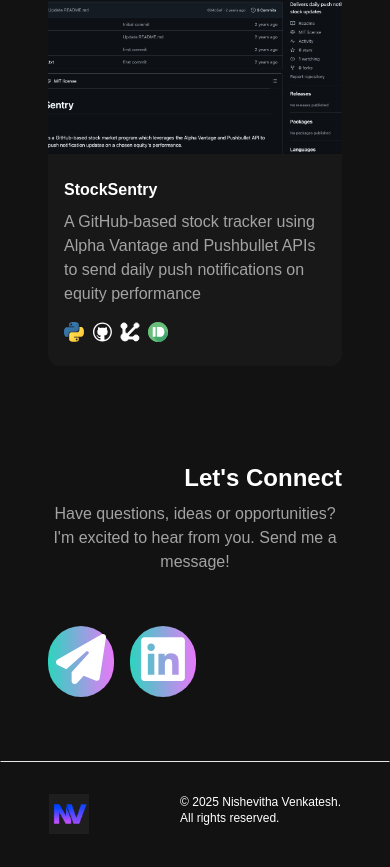
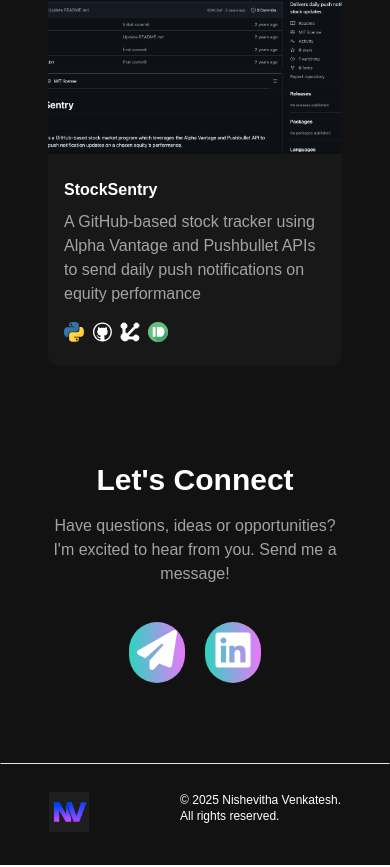
Before and after one commit to NishevithaV/Portfolio-App, a Next.js app: page / in a window 390 px wide. Shown: the part 3464-4331 px from the top of the page. Built offline with nearby package versions, Linux system fonts and the light colour scheme.

Commit message:
completed contact form

```diff
--- a/app/components/ContactSection.jsx
+++ b/app/components/ContactSection.jsx
@@ -7,23 +7,23 @@ import { faPaperPlane } from '@fortawesome/free-solid-svg-icons'
 const ContactSection = () => {
   return (
 
-    <section className="flex flex-col md:flex-row items-center justify-between gap-8 text-center mt-4 w-full max-w-4xl mx-auto md:text-right md:gap-12" id="contact">
+    <section className="flex flex-col items-center justify-center text-center mb-4 gap-6 mt-4 w-full max-w-4xl mx-auto md:flex-row md:justify-between md:text-right md:gap-12" id="contact">
 
-        <div className="w-full md:w-1/2 flex flex-col items-end md:max-w-lg">
-            <h4 className="text-2xl font-bold text-white">Let's Connect</h4>
+        <div className="w-full md:w-1/2 flex flex-col items-center md:items-end">
+            <h4 className="text-3xl font-bold text-white mb-2">Let's Connect</h4>
             <p className="text-neutral-400 text-base sm:text-lg mb-3 mt-2 md:mt-1">
                 {" "}
                 Have questions, ideas or opportunities? I'm excited to hear from you. Send me a message!
             </p>
         </div>
 
-        <div className="w-full md:w-1/2 flex justify-start">
-          <div className="flex flex-row gap-4 mt-2 md:mt-0">
+        <div className="w-full md:w-1/2 flex justify-center md:justify-start">
+          <div className="flex flex-row gap-5 mt-0 md:mt-0 md:gap-6 lg:gap-7">
               <a href="mailto:nishevitha.v@gmail.com" className="p-2 rounded-full bg-gradient-to-r from-teal-400 to-fuchsia-400 hover:scale-110 transition-transform duration-200">
-                <FontAwesomeIcon icon={faPaperPlane} className="text-white" style={{ width: '50px', height: '50px' }} />
+                <FontAwesomeIcon icon={faPaperPlane} className="text-white w-10 h-10 md:w-12 md:h-12" />
               </a>
               <a href="https://www.linkedin.com/in/nishevitha-venkatesh/" target="_blank" rel="noopener nonreferrer" className="p-2 rounded-full bg-gradient-to-r from-teal-400 to-fuchsia-400 hover:scale-110 transition-transform duration-200">
-                <FontAwesomeIcon icon={faLinkedin} className="text-white" style={{ width: '50px', height: '50px' }} />
+                <FontAwesomeIcon icon={faLinkedin} className="text-white w-10 h-10 md:w-12 md:h-12" />
               </a>
             </div>
         </div>
--- a/app/components/Footer.jsx
+++ b/app/components/Footer.jsx
@@ -5,7 +5,7 @@ const Footer = () => {
 
   return (
     <footer className="footer border border-l-transparent border-r-transparent border-b-transparent text-white mt-12">
-        <div className="container p-12 pb-8 pt-8 flex justify-between">
+        <div className="container p-12 pb-8 pt-7 flex justify-between">
           <span><img src="/images/footer_logo.png" alt="logo footer" className="w-auto h-10 object-contain" /></span>
             <p className="text-xs">&copy; {getYear()} Nishevitha Venkatesh. <br /> All rights reserved.</p>
         </div>
```
